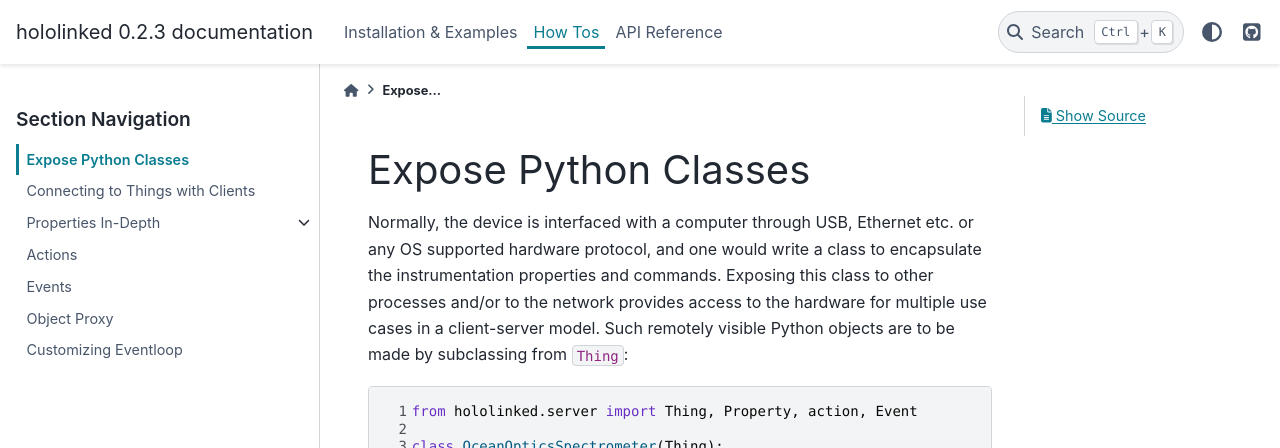
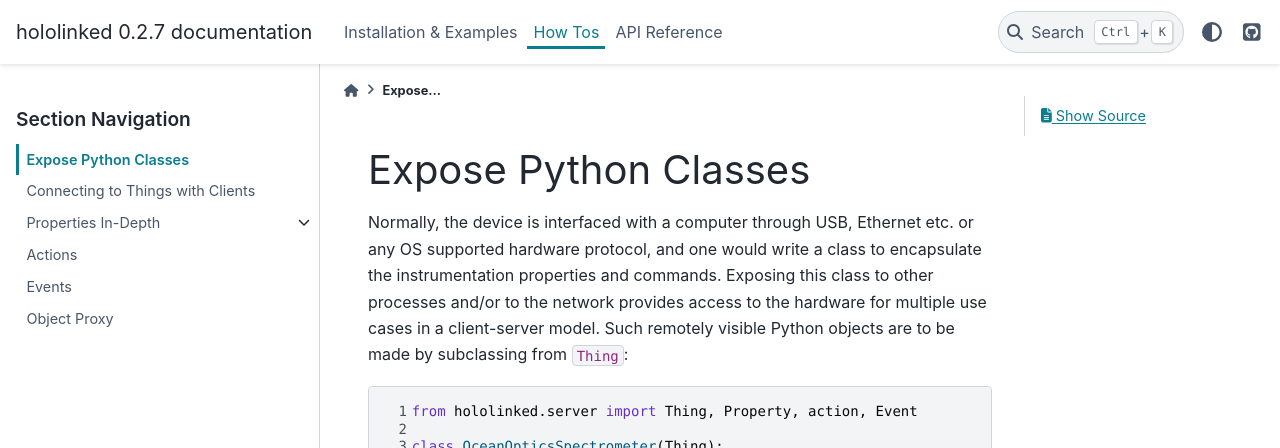
Before and after one commit to VigneshVSV/hololinked-docs, a Sphinx documentation site: the page built from source/howto/index.rst, in a window 1280 px wide. Shown: the top 448 px of the page. Built offline with Sphinx 7.4.7 and the PyData theme 0.15.4, drawn with Linux system fonts in a browser that asks for light colours.

Commit message:
remove event loop docs

```diff
--- a/source/conf.py
+++ b/source/conf.py
@@ -22,7 +22,7 @@
 author = 'Vignesh Venkatasubramanian Vaidyanathan'
 
 # The full version, including alpha/beta/rc tags
-release = '0.2.3'
+release = '0.2.7'
 
 
 # -- General configuration ---------------------------------------------------
--- a/source/howto/index.rst
+++ b/source/howto/index.rst
@@ -16,7 +16,6 @@
     actions/index
     events/index
     object_proxy
-    eventloop
 
 Expose Python Classes
 =====================
```
